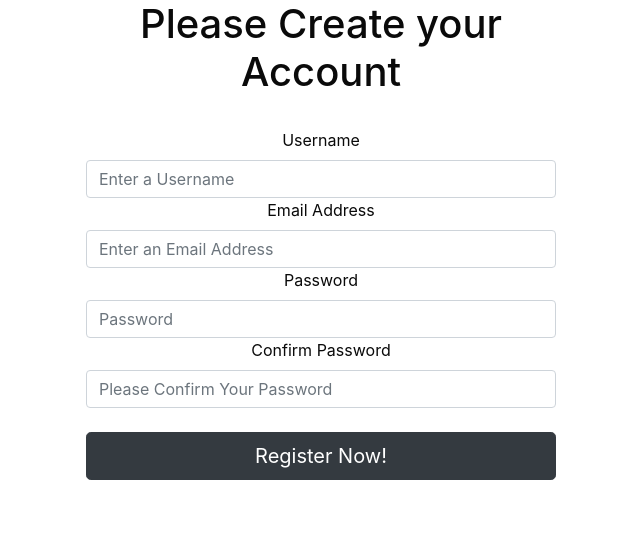
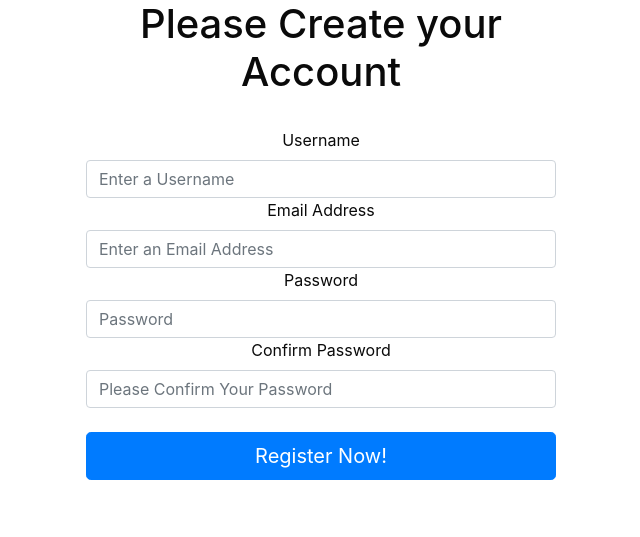
Before and after one commit to ryanwhite04/chengyule, a Flask app: page /registration in a window 1280 px wide. Shown: the part 56-593 px from the top of the page, without its empty margins (319-959 px from the left). Run offline with Flask 2, Linux system fonts and the light colour scheme.

Commit message:
Add form.hidden_tag()

```diff
--- a/templates/register.html
+++ b/templates/register.html
@@ -7,6 +7,7 @@
 <body class="text-center">
     <div class="container">
         <form method="POST" class="form-register" style="color:#0a0a0a">
+            {{ form.hidden_tag() }}
             <h1 class="register_title">
                 Please Create your Account
             </h1>
@@ -25,7 +26,7 @@
 
             <br>
 
-            {{ form.submitbutton(class="btn btn-lg btn-block btn-dark") }}
+            {{ form.submitbutton(class="btn btn-lg btn-block btn-primary") }}
 
         </form>
     </div>
```
